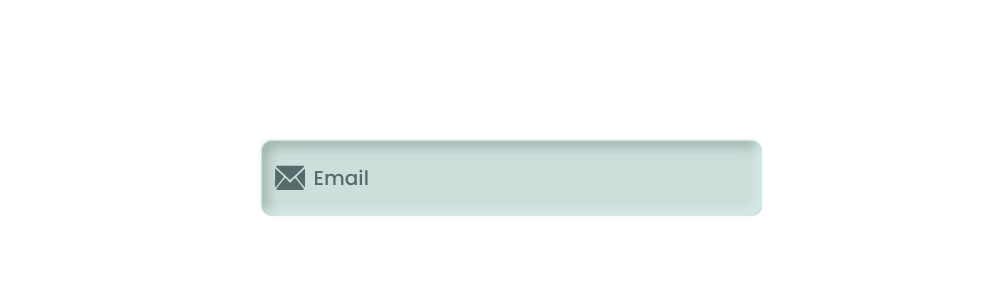
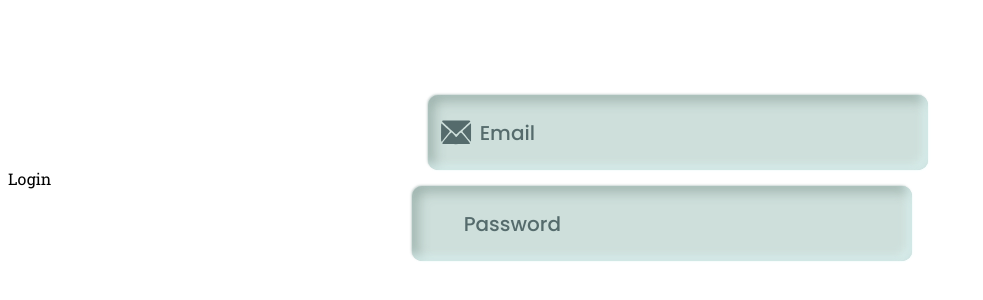
Before and after one commit to ruets/HeavenHaven, a React (Vite) app in the folder frontend/heaven-haven/: page / in a window 1280 px wide. Shown: the part 230-530 px from the top of the page, without its empty margins (0-983 px from the left). Built offline with nearby package versions, Linux system fonts and the light colour scheme.

Commit message:
Error verification. Modified structure for a better one

```diff
--- a/frontend/heaven-haven/src/App.jsx
+++ b/frontend/heaven-haven/src/App.jsx
@@ -1,10 +1,14 @@
-import Signup from "./components/signup";
+import { LoginForm } from "./components/signup";
 import "./assets/css/style.css";
 
 function App() {
     return (
         <div className="App">
-            <Signup></Signup>
+            {/* Header with nav elements */}
+            <p>Login</p>
+            <LoginForm></LoginForm>
+            {/* Router Outlet */}
+            {/* Footer */}
         </div>
     );
 }
--- a/frontend/heaven-haven/src/components/input.jsx
+++ b/frontend/heaven-haven/src/components/input.jsx
@@ -1,18 +1,16 @@
 function Input(props) {
     return (
         <div>
-            <img src={props.icon} alt="Logo" />
+            {props.icon ? <img src={props.icon} alt="Logo" /> : null}
             <input
                 name={props.name}
                 type={props.type}
-                onChange={(event) => props.setInput(event.target.value)}
+                onChange={(event) => props.setInput?.(event.target.value)}
                 value={props.value}
                 placeholder={props.label}
                 onBlur={props.onBlur}
             />
-            <label id="emailLabel" htmlFor={props.name}>
-                Veuillez entrer un email valide
-            </label>
+            {props.error ? <p>Champ non valide</p> : null}
         </div>
     );
 }
--- a/frontend/heaven-haven/src/components/signup.jsx
+++ b/frontend/heaven-haven/src/components/signup.jsx
@@ -2,16 +2,24 @@ import React, { useState } from "react";
 import Input from "./input";
 import EmailLogo from "../assets/img/email-icon.svg";
 
-function Signup() {
+/**
+ * responsability: handle login,
+ */
+export function LoginForm() {
     const [email, setEmail] = useState("");
     const [password, setPassword] = useState("");
 
+    const [isEmailFieldValid, setIsEmailFieldValid] = useState(true);
+    const [isPasswordFieldValid, setIsPasswordFieldValid] = useState(true);
+
     function handleEmailInput() {
-        if (email == "") {
-            document.getElementById("emailLabel").classList.add("active");
-        } else {
-            document.getElementById("emailLabel").classList.remove("active");
-        }
+        const isEmailValueEmpty = email === "";
+        setIsEmailFieldValid(!isEmailValueEmpty);
+    }
+
+    function handlePasswordInput() {
+        const isPasswordInvalid = password == "" || password.length < 8;
+        setIsPasswordFieldValid(!isPasswordInvalid);
     }
 
     return (
@@ -21,13 +29,22 @@ function Signup() {
                 name="email"
                 label="Email"
                 icon={EmailLogo}
+                value={email}
+                error={!isEmailFieldValid}
                 onBlur={handleEmailInput}
                 setInput={setEmail}
-                value={email}
             ></Input>
-            {/*<Input type="password" name="password" label="Password"></Input>*/}
+            <Input
+                type="password"
+                name="password"
+                label="Password"
+                value={password}
+                error={!isPasswordFieldValid}
+                setInput={setPassword}
+                onBlur={handlePasswordInput}
+            ></Input>
         </div>
     );
 }
 
-export default Signup;
+export default LoginForm;
```
